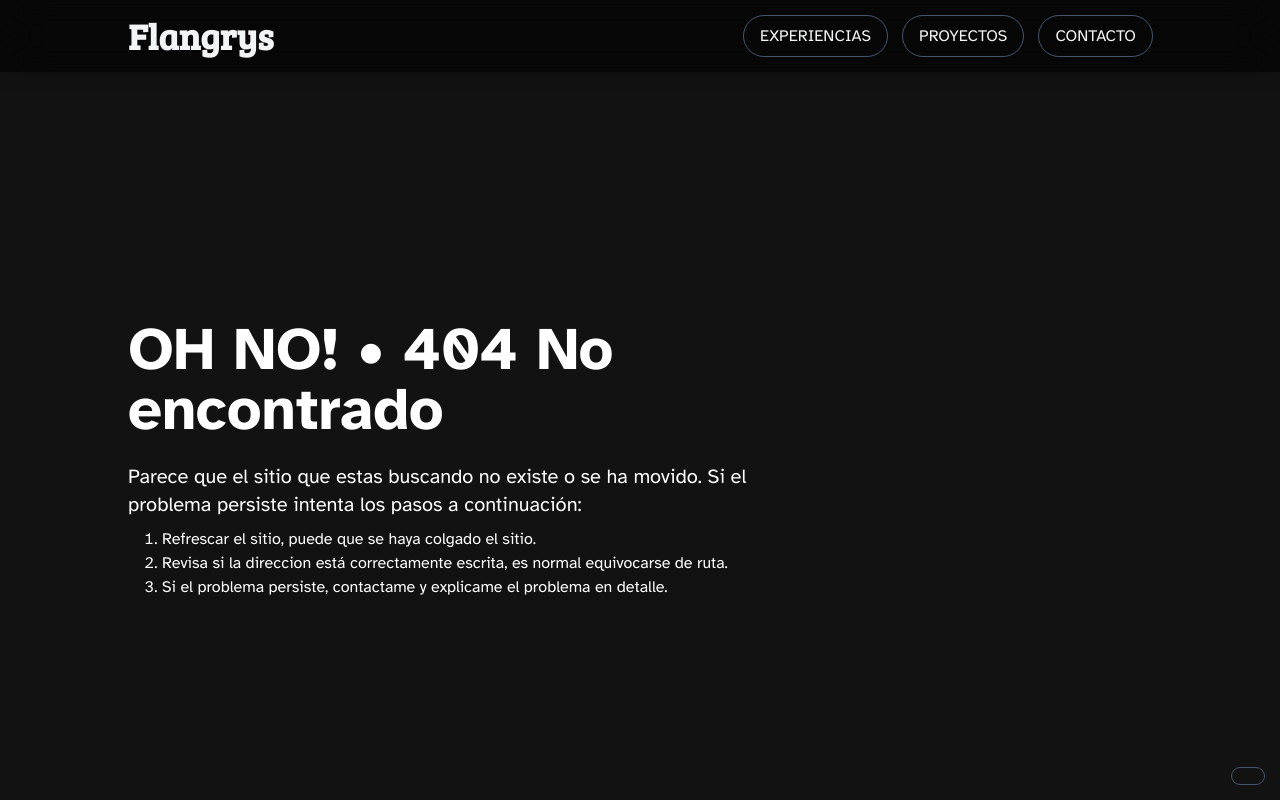
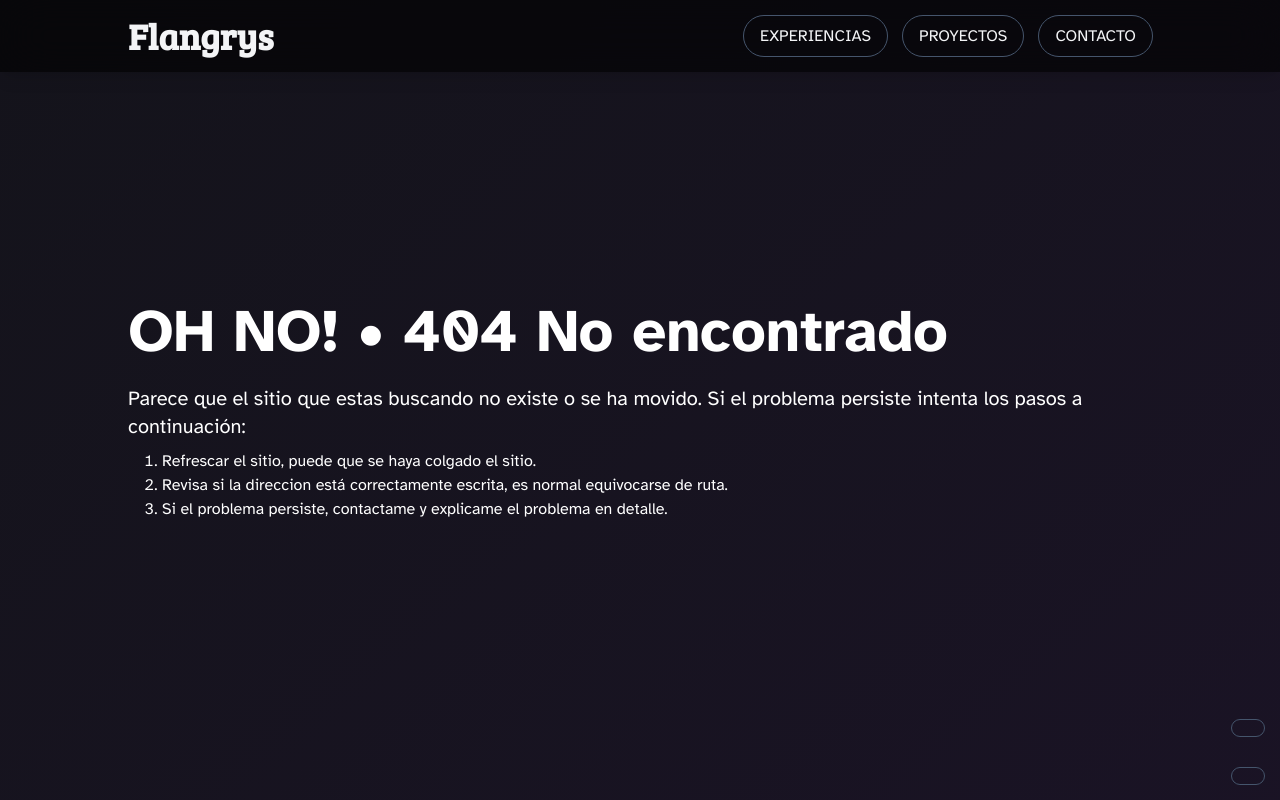
Before and after one commit to Flangrys/flangrys.dev, a React (Vite) app: page /projects in a window 1280 px wide. Shown: the top 800 px of the page. Built offline with nearby package versions, Linux system fonts and the light colour scheme.

Commit message:
impl: Base views layout and design were improved.

```diff
--- a/src/modules/ui/views/AppRoot.tsx
+++ b/src/modules/ui/views/AppRoot.tsx
@@ -2,6 +2,8 @@ import type {ReactNode} from "react";
 import AppThemeButton from "../components/app/AppThemeButton.tsx";
 import AppNavbar from "../components/app/AppNavbar.tsx";
 import {AppFooter} from "../components/app/AppFooter.tsx";
+import Container from "../components/layout/Container.tsx";
+import {useThemeContext} from "../hooks/useThemeContext.ts";
 
 type BaseLayoutProps = {
     children: ReactNode;
@@ -9,15 +11,21 @@ type BaseLayoutProps = {
 
 export function AppRoot(props: BaseLayoutProps) {
     const {children} = props;
+    const {theme} = useThemeContext();
+
+    const containerClassTheme = {
+        light: "bg-linear-to-tr from-indigo-100 via-5% to-violet-100",
+        dark: "bg-linear-to-br from-indigo-950/15 to-violet-900/15"
+    }
 
     return (
-        <>
+        <div className={`min-h-dvh ${containerClassTheme[theme]}`}>
             <AppNavbar/>
-            <div className="container mx-auto max-w-5xl">
+            <Container className="max-w-5xl">
                 {children}
-            </div>
+            </Container>
             <AppThemeButton/>
             <AppFooter/>
-        </>
+        </div>
     )
 }
--- a/src/modules/ui/views/SiteNotFoundView.tsx
+++ b/src/modules/ui/views/SiteNotFoundView.tsx
@@ -1,5 +1,9 @@
 import {Activity, useState} from "react";
 import {ButtonComponent} from "../components/buttons/ButtonComponent.tsx";
+import SouthParkEasterEgg from "/src/assets/south_park_easter_egg.gif";
+import SvgToggleDisplayEye from "/src/assets/toggle-eye-display.svg?react";
+import SvgToggleHiddenEye from "/src/assets/toggle-eye-hidde.svg?react";
+
 
 export default function SiteNotFoundView() {
     const [isLucky, setIsLucky] = useState<boolean>(() => {
@@ -8,10 +12,12 @@ export default function SiteNotFoundView() {
     });
 
     return (
-        <main className="py-16">
-            <section className="flex place-items-center h-dvh">
+        <main>
+            <section className="flex place-items-center py-20 h-dvh">
                 <div className="grid grid-cols-6 grid-rows-[1fr_auto] gap-2.5 h-max">
-                    <div className="col-span-4 header-group flex flex-col place-content-center">
+
+                    <div
+                        className={`${isLucky ? "col-span-4" : "col-span-full"} header-group flex flex-col place-content-center`}>
                         <h1 className="font-sans">OH NO! • 404 No encontrado</h1>
                         <p className="text-xl">
                             Parece que el sitio que estas buscando no existe o se ha movido. Si el problema persiste
@@ -26,19 +32,23 @@ export default function SiteNotFoundView() {
                         </ol>
                     </div>
 
-                    <div className="col-span-2 flex place-content-center place-items-center gap-4">
-                        <Activity mode={isLucky ? "visible" : "hidden"}>
+                    <Activity mode={isLucky ? "visible" : "hidden"}>
+                        <div className="col-span-2 flex place-content-center place-items-center gap-4">
                             <img
-                                src="images/south_park_easter_egg.gif"
+                                src={SouthParkEasterEgg}
                                 alt="EASTER_EGG_SOUTH_PARK_SHEESH_GIF"
                                 className="object-cover h-80 rounded-xl"
                             />
-                        </Activity>
-                    </div>
+                        </div>
+                    </Activity>
                 </div>
             </section>
-            <section className="flex place-items-center ">
-                <ButtonComponent onClick={() => setIsLucky(!isLucky)}>No tocar</ButtonComponent>
+            <section className="flex place-items-center">
+                <div className="fixed bottom-16 right-4 z-20">
+                    <ButtonComponent onClick={() => setIsLucky(!isLucky)}>
+                        {isLucky ? <SvgToggleHiddenEye/> : <SvgToggleDisplayEye/>}
+                    </ButtonComponent>
+                </div>
             </section>
 
         </main>
--- a/src/modules/ui/views/SiteOutOfService.tsx
+++ b/src/modules/ui/views/SiteOutOfService.tsx
@@ -1,15 +1,23 @@
-import Container from "../components/layout/Container.tsx";
-
 export default function SiteOutOfService() {
     return (
-        <main className="pt-16">
-            <section className="grid grid-cols-4 grid-rows-[1fr_auto] gap-2.5">
-                <Container className="col-span-3">
-                    <h1 className="font-sans font-bold text-5xl">Ops!</h1>
-                    <p className="font-serif font-light text-lg">
-                        Me disculpo por los inconvenientes. Este apartado ha dejado de funcionar correctamente.
-                    </p>
-                </Container>
+        <main>
+            <section className="flex place-items-center py-20 h-dvh">
+                <div className="grid grid-cols-6 grid-rows-[1fr_auto] gap-2.5 h-max">
+
+                    <div className="col-span-full header-group flex flex-col place-content-center">
+                        <h1 className="font-sans">¡Vaya!• 503 No disponible</h1>
+                        <p className="text-xl">
+                            Parece que el sitio que estas buscando no se encuentra disponible en este momento. En caso
+                            de que el sitio de forma inesperada haya caido, intente con los siguientes pasos:
+                        </p>
+
+                        <ol className="px-4 list-decimal list-inside">
+                            <li>Fuerze la recarga de la página usando <kbd className="code">Ctrl + F5</kbd>.</li>
+                            <li>Intente descartar problemas de conectividad de su red o de su proveedor.</li>
+                            <li>Si el problema persiste, contacte con el administrador del sitio.</li>
+                        </ol>
+                    </div>
+                </div>
             </section>
         </main>
     )
```
